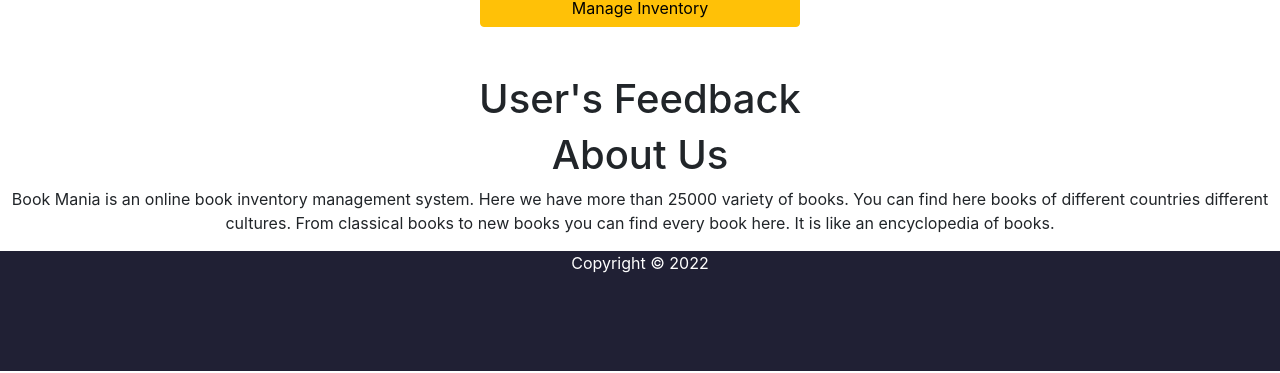
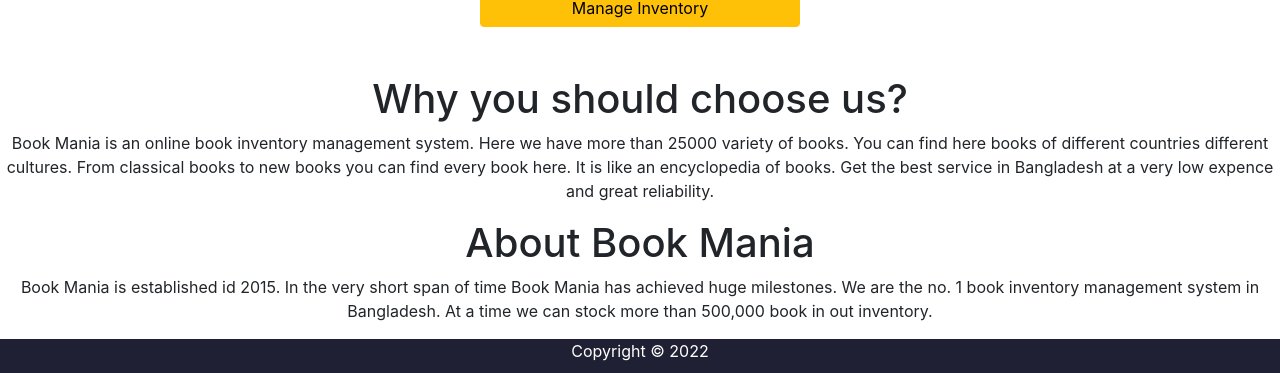
Before and after one commit to fariha-rahman-saba/warehouse-management-client-side, a React (Create React App) app: page / in a window 1280 px wide. Shown: the part 1077-1450 px from the top of the page. Built offline with nearby package versions, Linux system fonts and the light colour scheme; no server answers.

Commit message:
delete button working

```diff
--- a/package.json
+++ b/package.json
@@ -9,6 +9,7 @@
     "@testing-library/jest-dom": "^5.16.4",
     "@testing-library/react": "^13.1.1",
     "@testing-library/user-event": "^13.5.0",
+    "axios": "^0.27.2",
     "bootstrap": "^5.1.3",
     "firebase": "^9.7.0",
     "react": "^18.1.0",
--- a/src/Pages/Home/Home.js
+++ b/src/Pages/Home/Home.js
@@ -28,10 +28,14 @@ const Home = () => {
 
             <Button variant="warning" className='mb-5 w-25' onClick={() => goToManageInventory()}>Manage Inventory</Button>
 
-            <h1>User's Feedback</h1>
-            <div className='about-us'>
-                <h1>About Us</h1>
-                <p>Book Mania is an online book inventory management system. Here we have more than 25000 variety of books. You can find here books of different countries different cultures. From classical books to new books you can find every book here. It is like an encyclopedia of books.</p>
+            <div className='choose-us'>
+                <h1>Why you should choose us?</h1>
+                <p>Book Mania is an online book inventory management system. Here we have more than 25000 variety of books. You can find here books of different countries different cultures. From classical books to new books you can find every book here. It is like an encyclopedia of books. Get the best service in Bangladesh at a very low expence and great reliability.</p>
+            </div>
+
+            <div className='about-bookmania'>
+                <h1>About Book Mania</h1>
+                <p>Book Mania is established id 2015. In the very short span of time Book Mania has achieved huge milestones. We are the no. 1 book inventory management system in Bangladesh. At a time we can stock more than 500,000 book in out inventory.</p>
             </div>
 
 
--- a/src/Pages/ManageInventory/ManageInventory.css
+++ b/src/Pages/ManageInventory/ManageInventory.css
@@ -1,6 +1,6 @@
 .items {
     display: grid;
-    grid-template-columns: repeat(3, 1fr);
+    grid-template-columns: repeat(1, 1fr);
     grid-gap: 20px;
 }
 
--- a/src/Pages/MyItems/MyItems.js
+++ b/src/Pages/MyItems/MyItems.js
@@ -8,7 +8,7 @@ const MyItems = () => {
     const [user, loading, error] = useAuthState(auth);
     const [myItems, setMyItems] = useState([]);
     const emailId = user.email;
-    const url = `https://mighty-beach-81550.herokuapp.com/user-items?email=${emailId}`;
+    const url = `http://localhost:4000/user-items?email=${emailId}`;
 
     useEffect(() => {
         fetch(url)
--- a/src/Pages/SingleManageInventoryItem/SingleManageInventoryItem.css
+++ b/src/Pages/SingleManageInventoryItem/SingleManageInventoryItem.css
@@ -2,9 +2,13 @@
     overflow: hidden;
     display: grid;
     grid-template-columns: repeat(2, 1fr);
+    /* text-align: center; */
+    /* justify-content: center; */
+    /* align-items: center; */
+
 }
 
-.item {
+.item-container {
     border: 1px solid #95A0A7;
     border-radius: 8px;
     padding: 8px;
@@ -14,26 +18,29 @@
     justify-content: space-around;
 }
 
-.item img {
+.item-container img {
     width: 100px;
     height: 100px;
     border-radius: 50%;
     margin-right: 10px;
     margin-bottom: 10px;
+    /* margin-top: 20px; */
 }
 
-.item-details p {
+.single-item-details p {
     margin: 0;
     font-size: small;
 }
 
-.item-details {
+.single-item-details {
     text-align: start;
+    border: none;
 }
 
 .item-details-container {
     display: flex;
     align-items: center;
+    /* justify-content: space-between; */
 }
 
 .delete-button {
--- a/src/Pages/SingleManageInventoryItem/SingleManageInventoryItem.js
+++ b/src/Pages/SingleManageInventoryItem/SingleManageInventoryItem.js
@@ -4,6 +4,7 @@ import React from 'react';
 import './SingleManageInventoryItem.css';
 import useItems from '../../hooks/useItems';
 import { toast, ToastContainer } from 'react-toastify';
+import 'react-toastify/dist/ReactToastify.css';
 
 const SingleManageInventoryItem = ({ item }) => {
     // const [items, setItems] = useItems();
@@ -12,26 +13,26 @@ const SingleManageInventoryItem = ({ item }) => {
     const handleDelete = (id) => {
         const proceed = window.confirm("Confirm Delete?");
         if (proceed) {
-            const url = `https://mighty-beach-81550.herokuapp.com/items/${id}`;
+            // console.log('deleting user with id, ', id);
+            const url = `http://localhost:4000/items/${id}`;
             fetch(url, {
                 method: 'DELETE'
-            }).then(res => res.json())
+            })
+                .then(res => res.json())
                 .then(data => {
                     if (data.deletedCount > 0) {
-                        console.log("item deleted");
-                        // toast("Item deteted");
-                        // const remainingItems = items.filter(item => item._id !== id);
-                        // setItems(remainingItems);
+                        toast('Item Deleted!');
+
                     }
                 });
         }
     };
     return (
         <div className="inventory-container">
-            <div className='item'>
+            <div className='item-container'>
                 <img src={image} alt="" />
                 <div className='item-details-container'>
-                    <div className='item-details'>
+                    <div className='single-item-details'>
                         <p>{name}</p>
                         <p>Supplier: {supplierName}</p>
                         <p>Price: ${price}</p>
```
Also changed, not shown: 1 other file (tests, documents, lock files or other folders).
